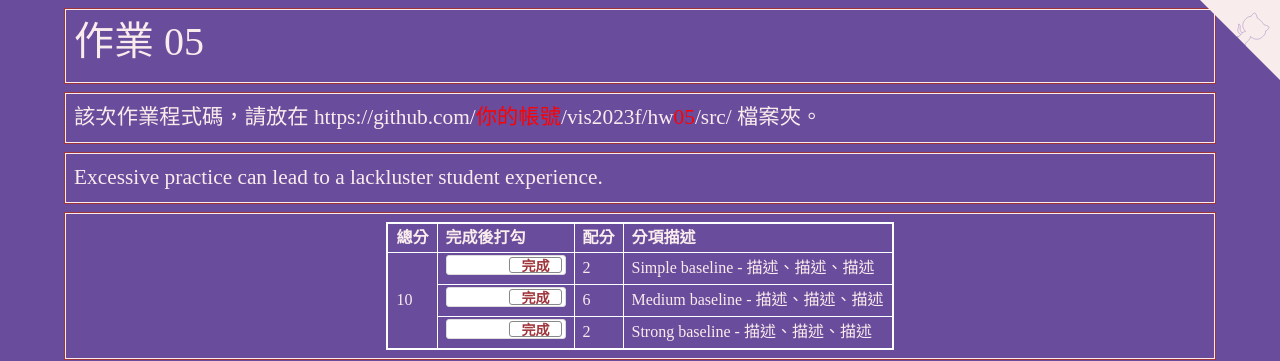
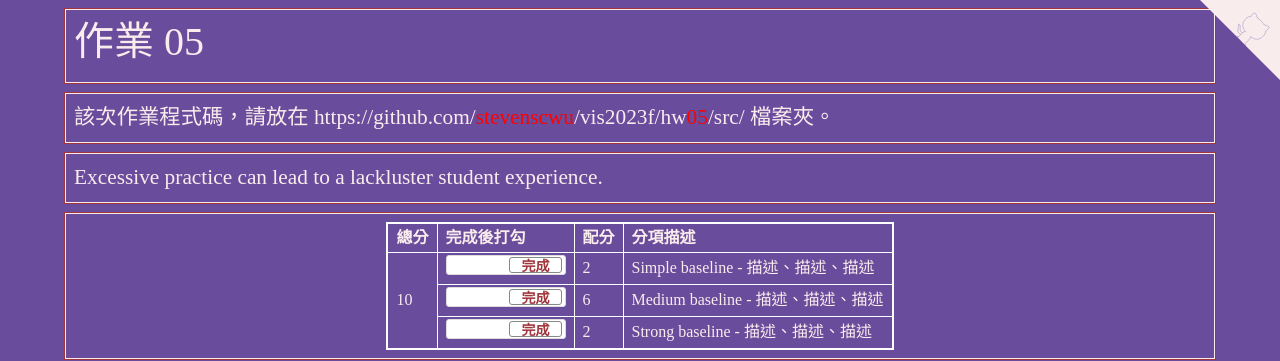
Before and after one commit to stevenscwu/vis2023f, a plain HTML site: page hw05/index.html in a window 1280 px wide. Shown: the top 361 px of the page. Drawn offline with nearby package versions, Linux system fonts and the light colour scheme.

Commit message:
Update index.html

```diff
--- a/hw05/index.html
+++ b/hw05/index.html
@@ -178,7 +178,7 @@
   <!-- ------------------------------------------------>
   <div class="row hw12">
     <div class="col-md-12 twenty">
-      該次作業程式碼，請放在 https://github.com/<span style="color:red;">你的帳號</span>/vis2023f/hw<span style="color:red;">05</span>/src/ 檔案夾。
+      該次作業程式碼，請放在 https://github.com/<span style="color:red;">stevenscwu</span>/vis2023f/hw<span style="color:red;">05</span>/src/ 檔案夾。
     </div>
   </div>
 
```
